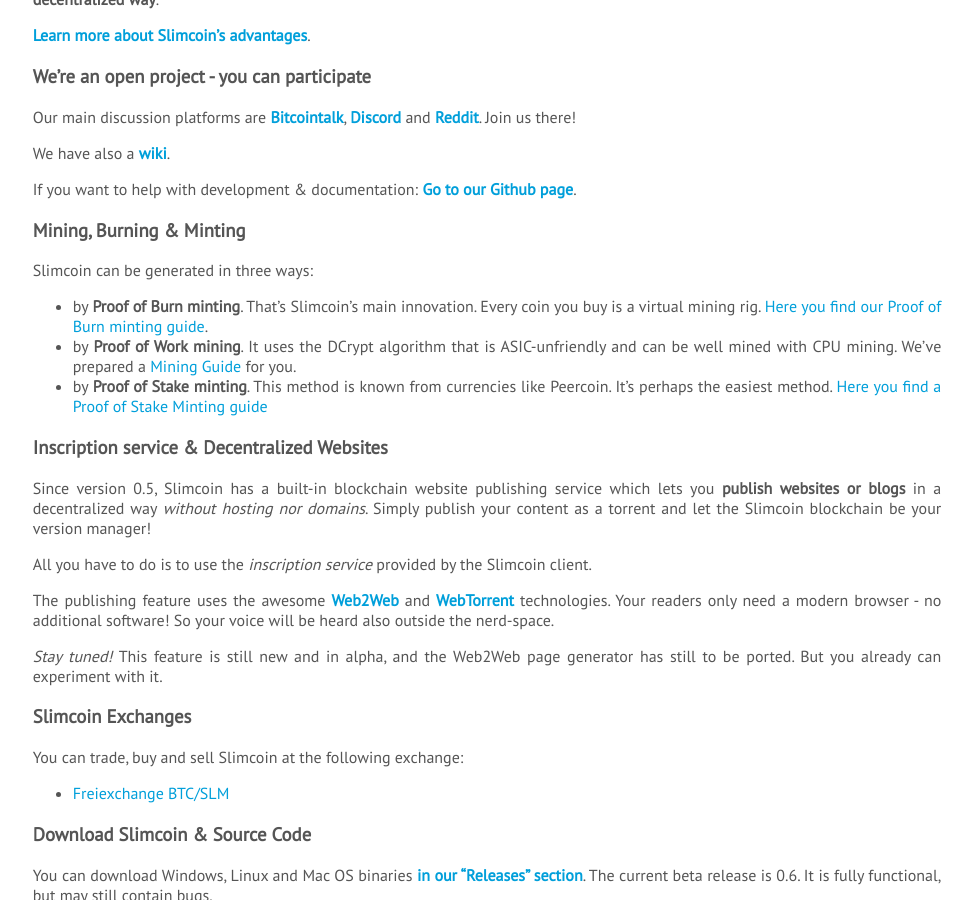
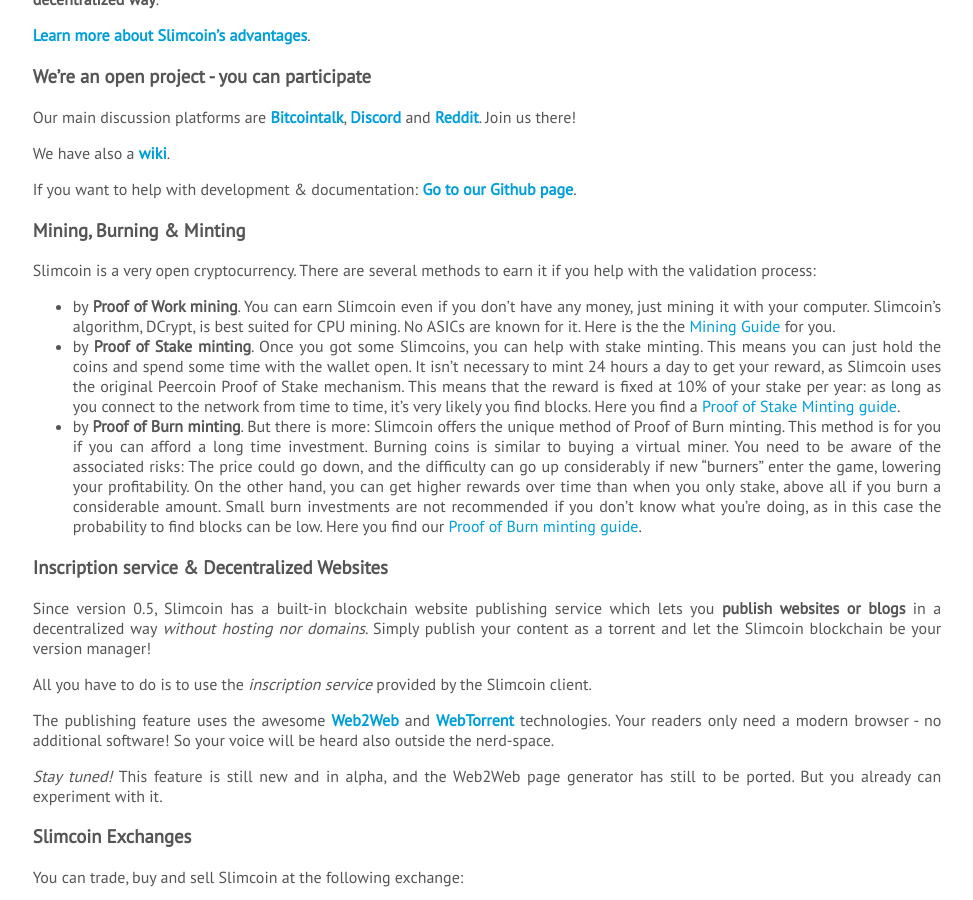
Before and after one commit to slimcoin-project/slimcoin-project.github.io, a Jekyll site: the page built from content/en/about-slimcoin.md, in a window 1280 px wide and 900 px high, scrolled down 564 px. Shown: the whole window, without its empty margins (153-1126 px from the left). Built offline with Jekyll 4.4.1, drawn with Linux system fonts in a browser that asks for light colours; some web fonts are replaced.

Commit message:
Update about-slimcoin.md

```diff
--- a/content/en/about-slimcoin.md
+++ b/content/en/about-slimcoin.md
@@ -29,11 +29,11 @@
 
 ### Mining, Burning & Minting
 
-Slimcoin can be generated in three ways:
+Slimcoin is a very open cryptocurrency. There are several methods to earn it if you help with the validation process:
 
-* by **Proof of Burn minting**. That's Slimcoin's main innovation. Every coin you buy is a virtual mining rig. [Here you find our Proof of Burn minting guide](/proof-of-burn-guide/).
-* by **Proof of Work mining**. It uses the DCrypt algorithm that is ASIC-unfriendly and can be well mined with CPU mining. We've prepared a [Mining Guide](/mining-guide/) for you.
-* by **Proof of Stake minting**. This method is known from currencies like Peercoin. It's perhaps the easiest method. [Here you find a Proof of Stake Minting guide](/proof-of-stake-guide/)
+* by **Proof of Work mining**. You can earn Slimcoin even if you don't have any money, just mining it with your computer. Slimcoin's algorithm, DCrypt, is best suited for CPU mining. No ASICs are known for it. Here is the the [Mining Guide](/mining-guide/) for you.
+* by **Proof of Stake minting**. Once you got some Slimcoins, you can help with stake minting. This means you can just hold the coins and spend some time with the wallet open. It isn't necessary to mint 24 hours a day to get your reward, as Slimcoin uses the original Peercoin Proof of Stake mechanism. This means that the reward is fixed at 10% of your stake per year: as long as you connect to the network from time to time, it's very likely you find blocks. Here you find a [Proof of Stake Minting guide](/proof-of-stake-guide/).
+* by **Proof of Burn minting**. But there is more: Slimcoin offers the unique method of Proof of Burn minting. This method is for you if you can afford a long time investment. Burning coins is similar to buying a virtual miner. You need to be aware of the associated risks: The price could go down, and the difficulty can go up considerably if new "burners" enter the game, lowering your profitability. On the other hand, you can get higher rewards over time than when you only stake, above all if you burn a considerable amount. Small burn investments are not recommended if you don't know what you're doing, as in this case the probability to find blocks can be low. Here you find our [Proof of Burn minting guide](/proof-of-burn-guide/).
 
 ### Inscription service & Decentralized Websites
 
```
